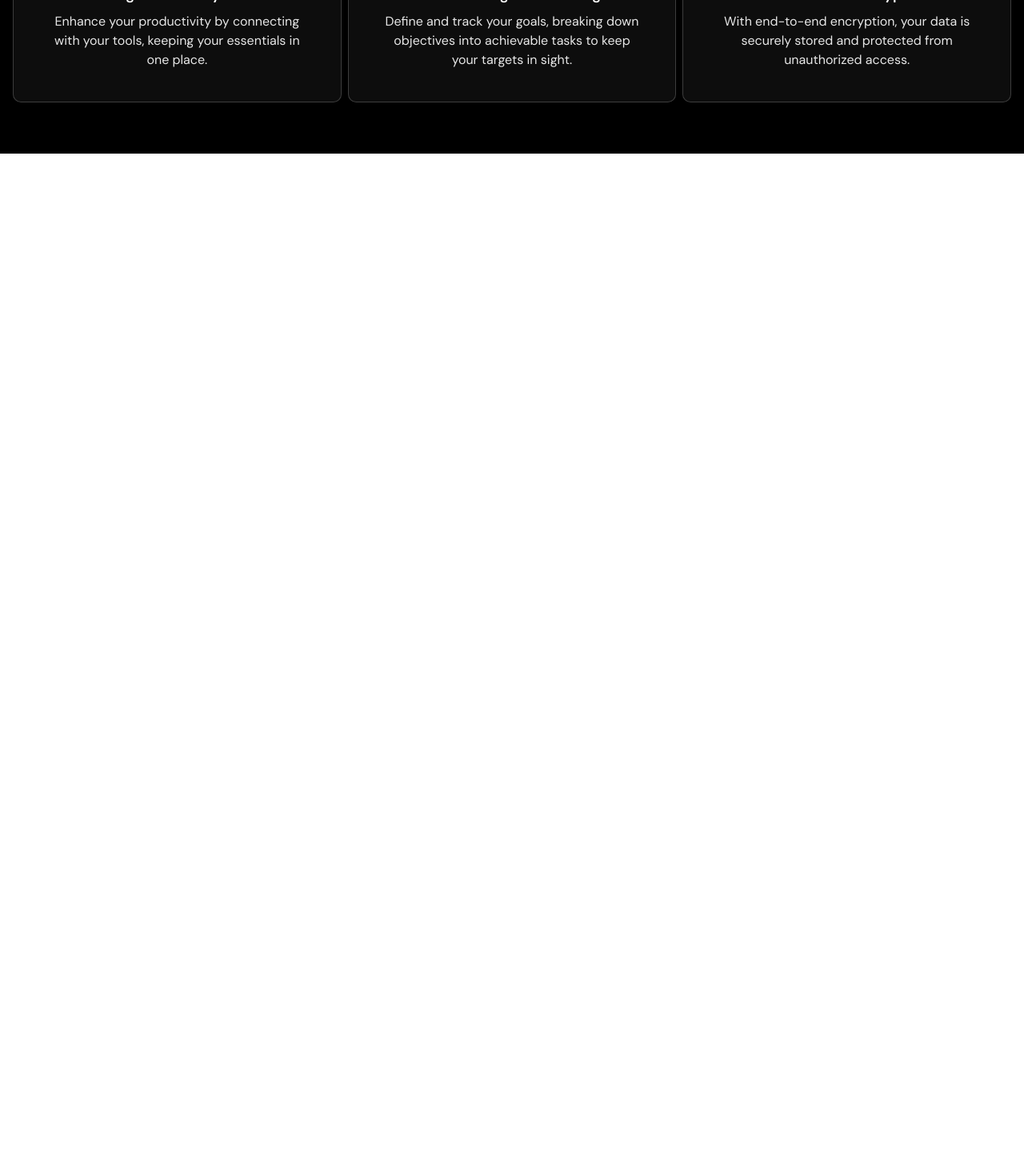
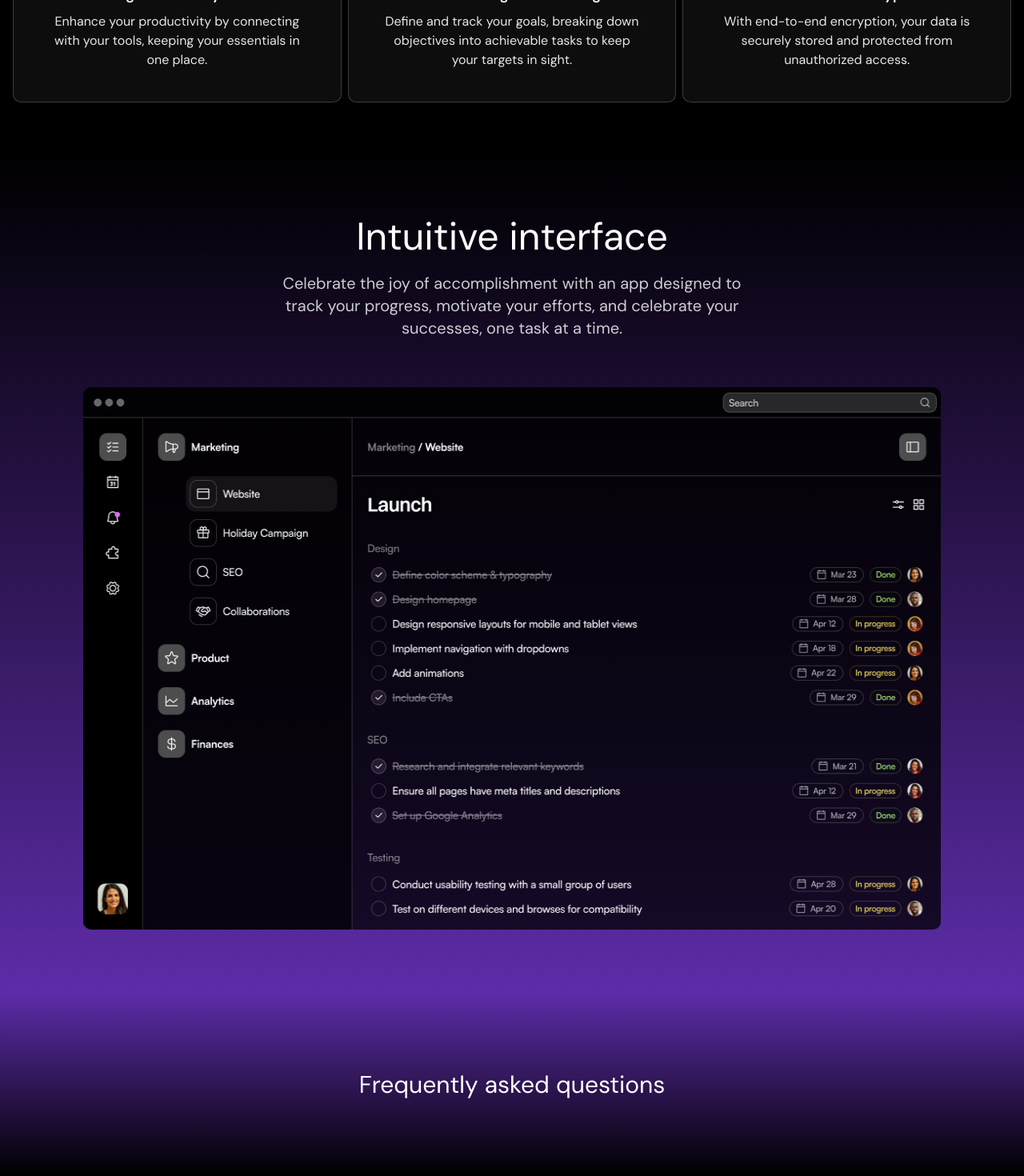
Before and after one commit to sabberrahman/startup-sass-landingPage, a Next.js app: page / in a window 1280 px wide. Shown: the part 1512-2982 px from the top of the page at 80% size. Before the commit the page ends 1704 px from the top, so only its background shows below. Built offline with nearby package versions, Linux system fonts and the light colour scheme.

Commit message:
feat: product section , ToDo: add Smooth animation -try diff one

```diff
--- a/src/components/FAQs.tsx
+++ b/src/components/FAQs.tsx
@@ -22,5 +22,11 @@ const items = [
 ];
 
 export const FAQs = () => {
-  return null;
+  return (
+    <section className="py-24 text-center bg-[linear-gradient(to_bottom,#5D2CA8,#000)] text-white">
+      <div className="container">
+        <h1 className="text-3xl">Frequently asked questions</h1>
+      </div>
+    </section>
+  );
 };
--- a/src/components/ProductShowcase.tsx
+++ b/src/components/ProductShowcase.tsx
@@ -1,5 +1,25 @@
+import Image from "next/image";
 import appScreen from "../assets/images/app-screen.png";
 
 export const ProductShowcase = () => {
-  return null;
+  return (
+    <section className="text-center py-20 bg-[linear-gradient(to_bottom,#000,#5D2CA8)] bg-black text-white">
+      <div className="container">
+
+        <div>
+        <h1 className="text-3xl mb-5 lg:text-5xl">Intuitive interface</h1>
+        <div className="flex justify-center">
+        <p className="text-lg text-white/80 md:w-[535px] lg:text-xl lg:w-[580px]">Celebrate the joy of accomplishment with an app designed to track your progress, motivate your efforts, and celebrate your successes, one task at a time.</p>
+        </div>
+
+        </div>
+
+   <div className="flex justify-center">
+   <Image src={appScreen} alt="bigggoofyImage" width={500} height={400} className="mt-5 md:w-[736px] md:h-[437px] md:mt-[60px] lg:w-[1072px] lg:h-[678px]"/>
+
+   </div>
+
+      </div>
+    </section>
+  );
 };
```
